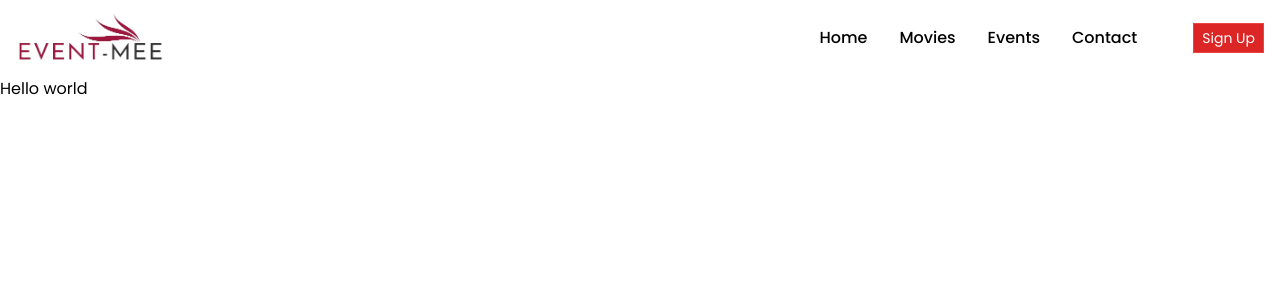
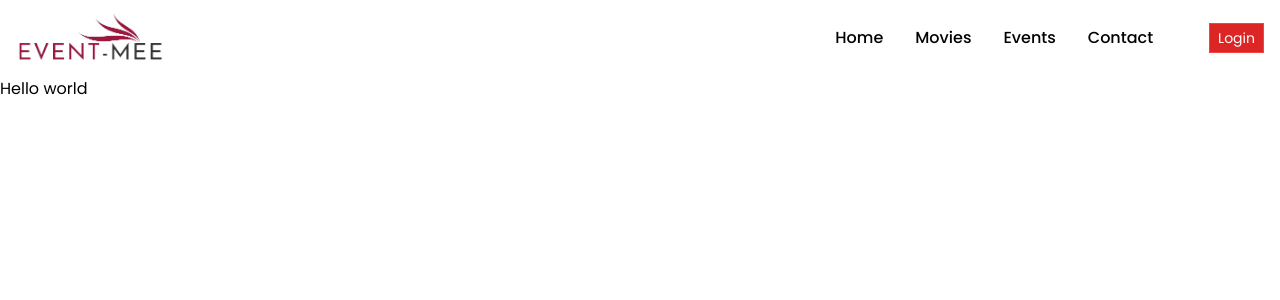
Before and after one commit to kanxa12345/Event-Mee, a Next.js app in the folder client/: page / in a window 1280 px wide. Shown: the top 300 px of the page. Built offline with nearby package versions, Linux system fonts and the light colour scheme.

Commit message:
installed and setup redux toolkit

```diff
--- a/client/package.json
+++ b/client/package.json
@@ -9,6 +9,7 @@
     "lint": "next lint"
   },
   "dependencies": {
+    "@reduxjs/toolkit": "^2.2.3",
     "axios": "^1.6.8",
     "formik": "^2.4.5",
     "next": "14.1.4",
@@ -16,6 +17,9 @@
     "react-dom": "^18",
     "react-hot-toast": "^2.4.1",
     "react-icons": "^5.0.1",
+    "react-redux": "^9.1.0",
+    "redux-logger": "^3.0.6",
+    "redux-persist": "^6.0.0",
     "yup": "^1.4.0"
   },
   "devDependencies": {
--- a/client/src/app/layout.js
+++ b/client/src/app/layout.js
@@ -1,5 +1,6 @@
 import { Toaster } from "react-hot-toast";
 import "./globals.css";
+import ReduxProvider from "@/redux/reduxProvider";
 
 export const metadata = {
   title: "Create Next App",
@@ -10,6 +11,7 @@ export default function RootLayout({ children }) {
   return (
     <html lang="en">
       <body>
+        <ReduxProvider>
           {children}
           <Toaster
             position="top-right"
@@ -29,6 +31,7 @@ export default function RootLayout({ children }) {
               },
             }}
           />
+        </ReduxProvider>
       </body>
     </html>
   );
--- a/client/src/components/header/page.js
+++ b/client/src/components/header/page.js
@@ -35,10 +35,10 @@ const Header = () => {
           </nav>
           <div>
             <Link
-              href="/register"
+              href="/login"
               className="border border-red-500 py-1 px-2 text-white text-sm bg-red-600"
             >
-              Sign Up
+              Login
             </Link>
           </div>
         </div>
--- /dev/null
+++ b/client/src/redux/reducerSlice/userSlice.js
@@ -0,0 +1,28 @@
+import { createSlice } from "@reduxjs/toolkit";
+const initialState = {
+  isLogin: false,
+  token: "",
+  userDetail: {},
+};
+
+const userSlice = createSlice({
+  name: "user",
+  initialState,
+  reducers: {
+    loginUser: (state, action) => {
+      return {
+        ...state,
+        isLogin: true,
+        token: action.payload.token,
+        userDetail: action.payload.userDetail,
+      };
+    },
+    logoutUser: (state, action) => {
+      return {
+        ...initialState,
+      };
+    },
+  },
+});
+export const { loginUser, logoutUser } = userSlice.actions;
+export default userSlice.reducer;
--- /dev/null
+++ b/client/src/redux/reduxProvider.js
@@ -0,0 +1,17 @@
+"use client";
+import React from "react";
+import { persistor, store } from "./store";
+import { Provider } from "react-redux";
+import { PersistGate } from "redux-persist/integration/react";
+
+const ReduxProvider = ({ children }) => {
+  return (
+    <Provider store={store}>
+      <PersistGate loading={null} persistor={persistor}>
+        {children}
+      </PersistGate>
+    </Provider>
+  );
+};
+
+export default ReduxProvider;
--- /dev/null
+++ b/client/src/redux/store.js
@@ -0,0 +1,23 @@
+import { combineReducers, configureStore } from "@reduxjs/toolkit";
+import userReducer from "@/redux/reducerSlice/userSlice";
+import storage from "redux-persist/lib/storage";
+import { persistReducer, persistStore } from "redux-persist";
+import logger from "redux-logger";
+
+const persistConfig = {
+  key: "root",
+  storage,
+};
+
+const reducer = combineReducers({
+  user: userReducer,
+});
+
+const persistedReducer = persistReducer(persistConfig, reducer);
+
+export const store = configureStore({
+  reducer: persistedReducer,
+  middleware: () => [logger],
+});
+
+export const persistor = persistStore(store);
```
Also changed, not shown: 1 other file (tests, documents, lock files or other folders). Lines whose indentation alone changed are shown as unchanged.
